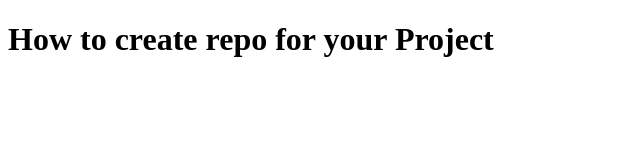
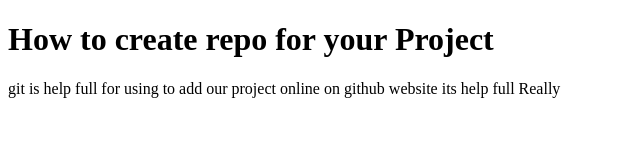
Before and after one commit to ambacode2119/gitforme, a plain HTML site: page index.html in a window 1280 px wide. Shown: the whole page, without its empty margins (0-640 px from the left). Drawn offline with Linux system fonts and the light colour scheme.

Commit message:
I add paragraph tags with some text

```diff
--- a/index.html
+++ b/index.html
@@ -8,5 +8,6 @@
 </head>
 <body>
     <h1>How to create repo for your Project</h1>
+    <p>git is help full for using to add our project online on github website its help full Really</p>
 </body>
 </html>
```
